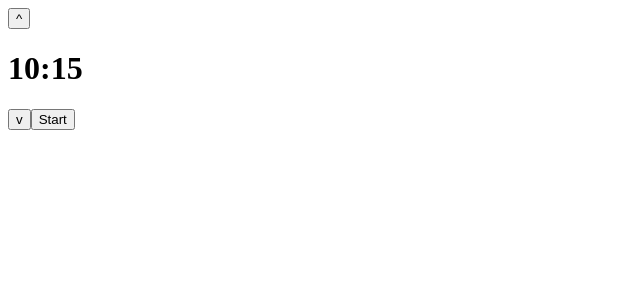
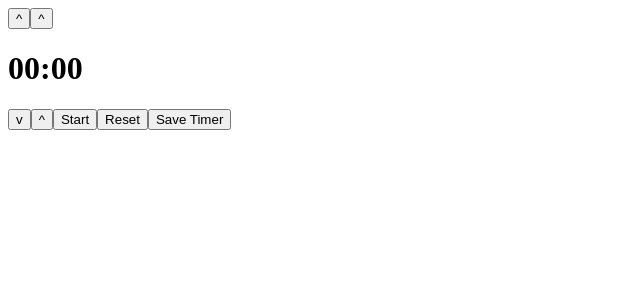
Before and after one commit to fabquo/pomodoro-react, a React (Vite) app: page / in a window 1280 px wide. Shown: the top 300 px of the page, without its empty margins (0-640 px from the left). Built offline with nearby package versions, Linux system fonts and the light colour scheme.

Commit message:
Pomodoro fonctionnel

```diff
--- /dev/null
+++ b/src/components/controls/addminute.jsx
@@ -0,0 +1,21 @@
+import React from "react";
+
+const AddMinute = ({minutes, setMinutes, seconds, setSeconds, isActive}) => {
+    const addMinutes = () => {
+        if (minutes < 60) {
+            setMinutes(minutes + 1);
+        }
+
+        if (minutes === 59) {
+            setMinutes(minutes = 60);
+            setSeconds(seconds = 0);
+        }
+    };
+
+    return (
+        <button className={"addTime"} onClick={addMinutes} disabled={isActive}>
+            {"^"}
+        </button>
+    );
+};
+export default AddMinute;
--- /dev/null
+++ b/src/components/controls/addseconds.jsx
@@ -0,0 +1,32 @@
+import React from "react";
+
+const AddSeconds = ({seconds, setSeconds, minutes, setMinutes, isActive}) => {
+    const plusSeconds = () => {
+        if (minutes === 59) {
+            if (seconds >= 50) {
+                setMinutes(minutes = 60);
+                setSeconds(seconds = 0);
+            } else {
+                setSeconds(seconds + 10);
+            }
+        }
+        if (minutes < 59) {
+            if (seconds >= 50) {
+                setMinutes(minutes + 1);
+                setSeconds(seconds - 50);
+            } else {
+                setSeconds(seconds + 10);
+            }
+        }
+    };
+
+    return (
+        <button
+            className={"addSeconds"}
+            onClick={plusSeconds}
+            disabled={isActive}>
+            {"^"}
+        </button>
+    );
+};
+export default AddSeconds;
--- a/src/components/controls/addtime.jsx
+++ /dev/null
@@ -1,16 +0,0 @@
-import React from "react";
-
-const AddTime = ({minutes, setMinutes}) => {
-    const time = () => {
-        if (minutes < 60) {
-            setMinutes(minutes + 1);
-        }
-    };
-
-    return (
-        <button className={"addTime"} onClick={time}>
-            {"^"}
-        </button>
-    );
-};
-export default AddTime;
--- /dev/null
+++ b/src/components/controls/minusminute.jsx
@@ -0,0 +1,21 @@
+import React from "react";
+
+const MinusMinute = ({minutes, setMinutes, seconds, setSeconds, isActive}) => {
+    const time = () => {
+        if (minutes > 0) {
+            setMinutes(minutes - 1);
+        }
+
+        if (minutes === 0) {
+            setMinutes(minutes = 0);
+            setSeconds(seconds = 0);
+        }
+    };
+
+    return (
+        <button className={"minusTime"} onClick={time} disabled={isActive}>
+            {"v"}
+        </button>
+    );
+};
+export default MinusMinute;
--- /dev/null
+++ b/src/components/controls/minusseconds.jsx
@@ -0,0 +1,32 @@
+import React from "react";
+
+const MinusSeconds = ({seconds, setSeconds, minutes, setMinutes, isActive}) => {
+    const minusSeconds = () => {
+        if (minutes === 0) {
+            if (seconds < 10) {
+                setMinutes(minutes = 0);
+                setSeconds(seconds = 0);
+            } else {
+                setSeconds(seconds - 10);
+            }
+        }
+        if (minutes > 0) {
+            if (seconds < 10) {
+                setMinutes(minutes - 1);
+                setSeconds(seconds + 50);
+            } else {
+                setSeconds(seconds - 10);
+            }
+        }
+    };
+
+    return (
+        <button
+            className={"addSeconds"}
+            onClick={minusSeconds}
+            disabled={isActive}>
+            {"^"}
+        </button>
+    );
+};
+export default MinusSeconds;
--- a/src/components/controls/minustime.jsx
+++ /dev/null
@@ -1,16 +0,0 @@
-import React from "react";
-
-const MinusTime = ({minutes, setMinutes}) => {
-    const time = () => {
-        if (minutes > 0) {
-            setMinutes(minutes - 1);
-        }
-    };
-
-    return (
-        <button className={"minusTime"} onClick={time}>
-            {"v"}
-        </button>
-    );
-};
-export default MinusTime;
--- a/src/components/controls/reset.jsx
+++ b/src/components/controls/reset.jsx
@@ -1,5 +1,26 @@
 import React from "react";
 
-const Reset = () => {};
+const Reset = ({
+    minutes,
+    setMinutes,
+    seconds,
+    setSeconds,
+    active,
+    isActive,
+    setIsActive,
+    startMinutes,
+    startSeconds,
+}) => {
+    const reset = () => {
+        setIsActive(active = false);
+        setMinutes(minutes = startMinutes);
+        setSeconds(seconds = startSeconds);
+    };
+    return (
+        <button className={"reset"} onClick={reset} disabled={isActive}>
+            {"Reset"}
+        </button>
+    );
+};
 
 export default Reset;
--- /dev/null
+++ b/src/components/controls/savetimer.jsx
@@ -0,0 +1,23 @@
+import React from "react";
+
+const SaveTimer = ({
+    minutes,
+    seconds,
+    isActive,
+    startMinutes,
+    setStartMinutes,
+    startSeconds,
+    setStartSeconds,
+}) => {
+    const save = () => {
+        setStartMinutes(startMinutes = minutes);
+        setStartSeconds(startSeconds = seconds);
+    };
+    return (
+        <button className={"saveTimer"} onClick={save} disabled={isActive}>
+            {"Save Timer"}
+        </button>
+    );
+};
+
+export default SaveTimer;
--- a/src/components/controls/startstop.jsx
+++ b/src/components/controls/startstop.jsx
@@ -1,6 +1,7 @@
 import React from "react";
 
 const StartStop = ({isActive, setIsActive}) => {
+
     const toggle = () => {
         setIsActive(!isActive);
     };
--- a/src/components/timer/timer.jsx
+++ b/src/components/timer/timer.jsx
@@ -1,28 +1,54 @@
 import React, {useState, useEffect} from "react";
-import AddTime from "../controls/addtime";
-import MinusTime from "../controls/minustime";
+import AddMinute from "../controls/addminute";
+import AddSeconds from "../controls/addseconds";
+import MinusMinute from "../controls/minusminute";
+import MinusSeconds from "../controls/minusseconds";
 import StartStop from "../controls/startstop";
-//import Reset from "../controls/reset";
+import Reset from "../controls/reset";
+import SaveTimer from "../controls/savetimer";
 
 const Timer = () => {
-    const [minutes, setMinutes] = useState(10);
-    const [seconds, setSeconds] = useState(15);
+    const [minutes, setMinutes] = useState(0);
+    const [seconds, setSeconds] = useState(0);
     const [isActive, setIsActive] = useState(false);
+    const [startMinutes, setStartMinutes] = useState(0);
+    const [startSeconds, setStartSeconds] = useState(0);
 
     useEffect(() => {
         let interval = null;
         if (isActive) {
-            interval = setTimeout(() => {
-                setSeconds(seconds - 1);
-            }, 1000);
-        } else {
-            clearTimeout(interval);
+            if (seconds > 0) {
+                interval = setTimeout(() => {
+                    setSeconds(seconds - 1);
+                }, 1000);
+            } else if (seconds === 0 && minutes > 0) {
+                interval = setTimeout(() => {
+                    setSeconds(seconds + 59);
+                    setMinutes(minutes - 1);
+                }, 1000);
+            } else {
+                clearTimeout(interval);
+                setIsActive(!isActive);
+            }
         }
     });
 
     return (
         <div>
-            <AddTime minutes={minutes} setMinutes={setMinutes} />
+            <AddMinute
+                minutes={minutes}
+                setMinutes={setMinutes}
+                seconds={seconds}
+                setSeconds={setSeconds}
+                isActive={isActive}
+            />
+            <AddSeconds
+                minutes={minutes}
+                setMinutes={setMinutes}
+                seconds={seconds}
+                setSeconds={setSeconds}
+                isActive={isActive}
+            />
             <h1>
                 {minutes < 10 && "0"}
                 {minutes}
@@ -30,8 +56,42 @@ const Timer = () => {
                 {seconds < 10 && "0"}
                 {seconds}
             </h1>
-            <MinusTime minutes={minutes} setMinutes={setMinutes} />
+            <MinusMinute
+                minutes={minutes}
+                setMinutes={setMinutes}
+                seconds={seconds}
+                setSeconds={setSeconds}
+                isActive={isActive}
+            />
+            <MinusSeconds
+                minutes={minutes}
+                setMinutes={setMinutes}
+                seconds={seconds}
+                setSeconds={setSeconds}
+                isActive={isActive}
+            />
             <StartStop isActive={isActive} setIsActive={setIsActive} />
+            <Reset
+                minutes={minutes}
+                setMinutes={setMinutes}
+                seconds={seconds}
+                setSeconds={setSeconds}
+                startMinutes={startMinutes}
+                setStartMinutes={setStartMinutes}
+                startSeconds={startSeconds}
+                setStartSeconds={setStartSeconds}
+                isActive={isActive}
+                setIsActive={setIsActive}
+            />
+            <SaveTimer
+                minutes={minutes}
+                seconds={seconds}
+                isActive={isActive}
+                startMinutes={startMinutes}
+                setStartMinutes={setStartMinutes}
+                startSeconds={startSeconds}
+                setStartSeconds={setStartSeconds}
+            />
         </div>
     );
 };
```
Also changed, not shown: .eslintrc.js.
